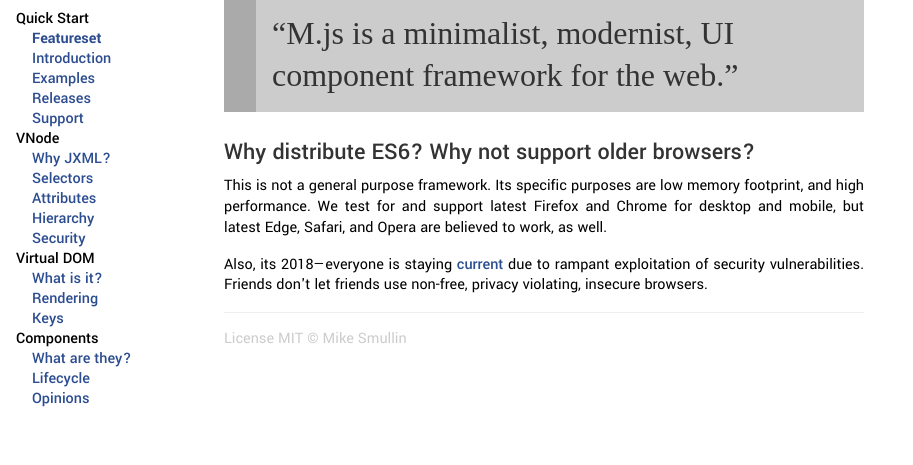
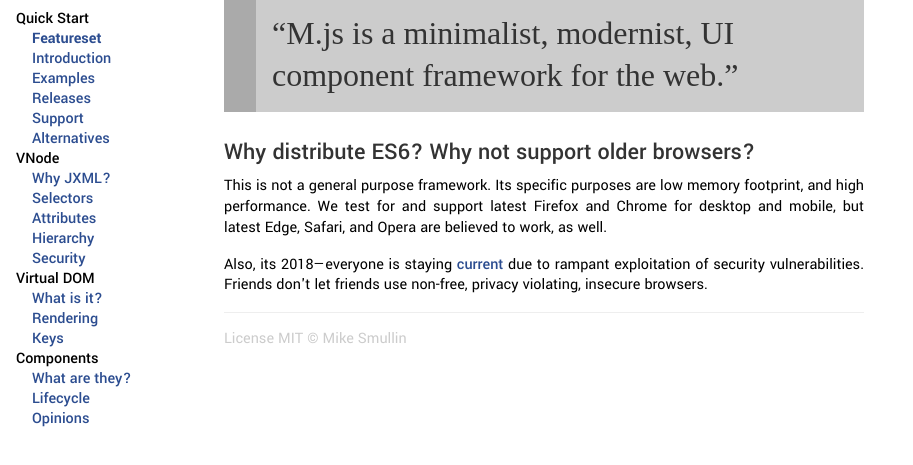
Before and after one commit to mikesmullin/m-js, a website with bundled scripts: page index.html in a window 1280 px wide. Shown: the part 75-540 px from the top of the page, without its empty margins (0-913 px from the left). Built offline with nearby package versions, Linux system fonts and the light colour scheme; files whose address does not match are found by name; a web font is replaced by a local one.

Commit message:
minor progress on docs

```diff
--- a/docs/docs.js
+++ b/docs/docs.js
@@ -14,7 +14,7 @@
 			_: Utils.get(null, vnode, 'pre', 'code', '_'),
 		};
 	}
-	if (['CAUTION','WARNING','NOTE'].includes(Utils.get(null, vnode, 'p', 0, 'strong'))) {
+	if (['CAUTION','WARNING','NOTE','TODO'].includes(Utils.get(null, vnode, 'p', 0, 'strong'))) {
 		vnode.p.$class = 'warning';
 		return vnode;
 	}
@@ -77,6 +77,7 @@
 									{ $: Components.Link, $href: '/guide/welcome/examples', _: 'Examples' },
 									{ $: Components.Link, $href: '/guide/welcome/releases', _: 'Releases' },
 									{ $: Components.Link, $href: '/guide/welcome/support', _: 'Support' },
+									{ $: Components.Link, $href: '/guide/welcome/alternatives', _: 'Alternatives' },
 								]
 							}},
 							{ li: {
@@ -178,27 +179,22 @@
 doc('/guide/welcome/introduction', 'Introduction', `
 # Introduction
 
-## What is a web component?
+*TODO*: List sales talking points here.
 
-An encapsulated, reusable, and composable element which—in aggregate—make up the user interface on a web application.
-They are the modular equivalent of bricks which you can use to build your website's look and feel.
-Examples of web components include buttons, links, forms, menus, loading spinners, etc.
-More than just HTML, they are stateful, defined primarily in Javascript, and may contain data which persists beyond the usual DOM lifecycle.
+`);
 
-Components are typically bundled so that all dependencies (~.css~, images, ~.js~, ~.html~,
-and any other assets) are in a single file or folder for easy import and removal from a project.
-Sometimes exchange markets are made to redistribute and sell above-average components.
+doc('/guide/welcome/alternatives', 'Alternatives', `
+# Alternatives
 
-## What is a component framework?
+Hyperlinks and citations have been littered throughout this documentation to
+give credit to the frameworks and libraries which have inspired this effort.
 
-The central idea is reusability across devices and platforms—desktop and mobile—
-via a transparent browser, or a native analog, bundled and shipped with your distribution.
-Your application can now provide the same experience, no matter how users prefer to interface with it,
-but you have to follow a set of guidelines, and sometimes install dependencies—both of which are the framework.
+In particular:
 
-*WARNING*: Our mobile support is limited to the mobile browser only. We don't compile native.
-You could still bundle and ship with [Electron](https://electronjs.org/) or
-[Apache Cordova](https://cordova.apache.org/) if you need, but you'd be on your own.
+- Mithril
+- React
+- Webpack
+
 `);
 
 doc('/guide/vnode/jxml/introduction', 'JXML', `
@@ -275,7 +271,7 @@
 `);
 
 doc('/guide/virtual-dom/introduction', 'Virtual DOM', `
-# Virtual DOM
+# The Virtual DOM
 
 ## What is it?
 
@@ -309,6 +305,35 @@
 rather than challenging the VDOM to figure it out in constant time on every frame with an N-deep tree.
 This is why component key properties are only useful among siblings.
 `);
+
+doc('/guide/components/introduction', 'Components', `
+# Components
+
+## What is a web component?
+
+An encapsulated, reusable, and composable element which—in aggregate—make up the user interface on a web application.
+They are the modular equivalent of bricks which you can use to build your website's look and feel.
+Examples of web components include buttons, links, forms, menus, loading spinners, etc.
+More than just HTML, they are stateful, defined primarily in Javascript, and may contain data which persists beyond the usual DOM lifecycle.
+
+Components are typically bundled so that all dependencies (~.css~, images, ~.js~, ~.html~,
+and any other assets) are in a single file or folder for easy import and removal from a project.
+Sometimes exchange markets are made to redistribute and sell above-average components.
+
+## What is a component framework?
+
+The central idea is reusability across devices and platforms—desktop and mobile—
+via a transparent browser, or a native analog, bundled and shipped with your distribution.
+Your application can now provide the same experience, no matter how users prefer to interface with it,
+but you have to follow a set of guidelines, and sometimes install dependencies—both of which are the framework.
+
+*WARNING*: Our mobile support is limited to the mobile browser only. We don't compile native.
+You could still bundle and ship with [Electron](https://electronjs.org/) or
+[Apache Cordova](https://cordova.apache.org/) if you need, but you'd be on your own.
+`);
+
+
+
 
 doc('/api/m/root', 'm.root()', `
 # m.root()
--- a/docs/docs.styl
+++ b/docs/docs.styl
@@ -183,8 +183,10 @@
 		display block
 		background #f9f9bb
 		padding 1rem
-		&, & *
+		&, & strong
 			color #75730b
+		a
+			color #545318
 
 	footer
 		border-top 1px solid #eee
```
Also changed, not shown: docs/docs.css.
